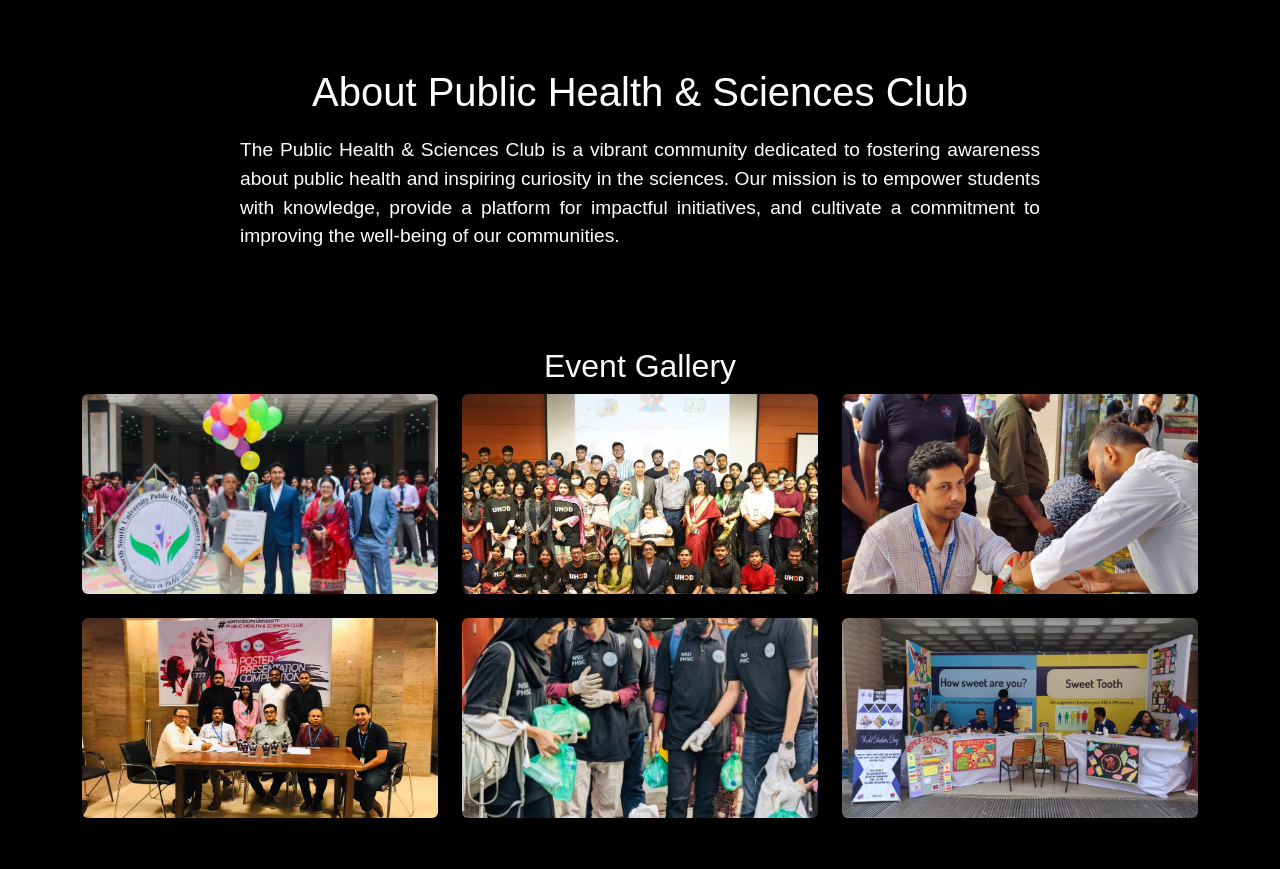
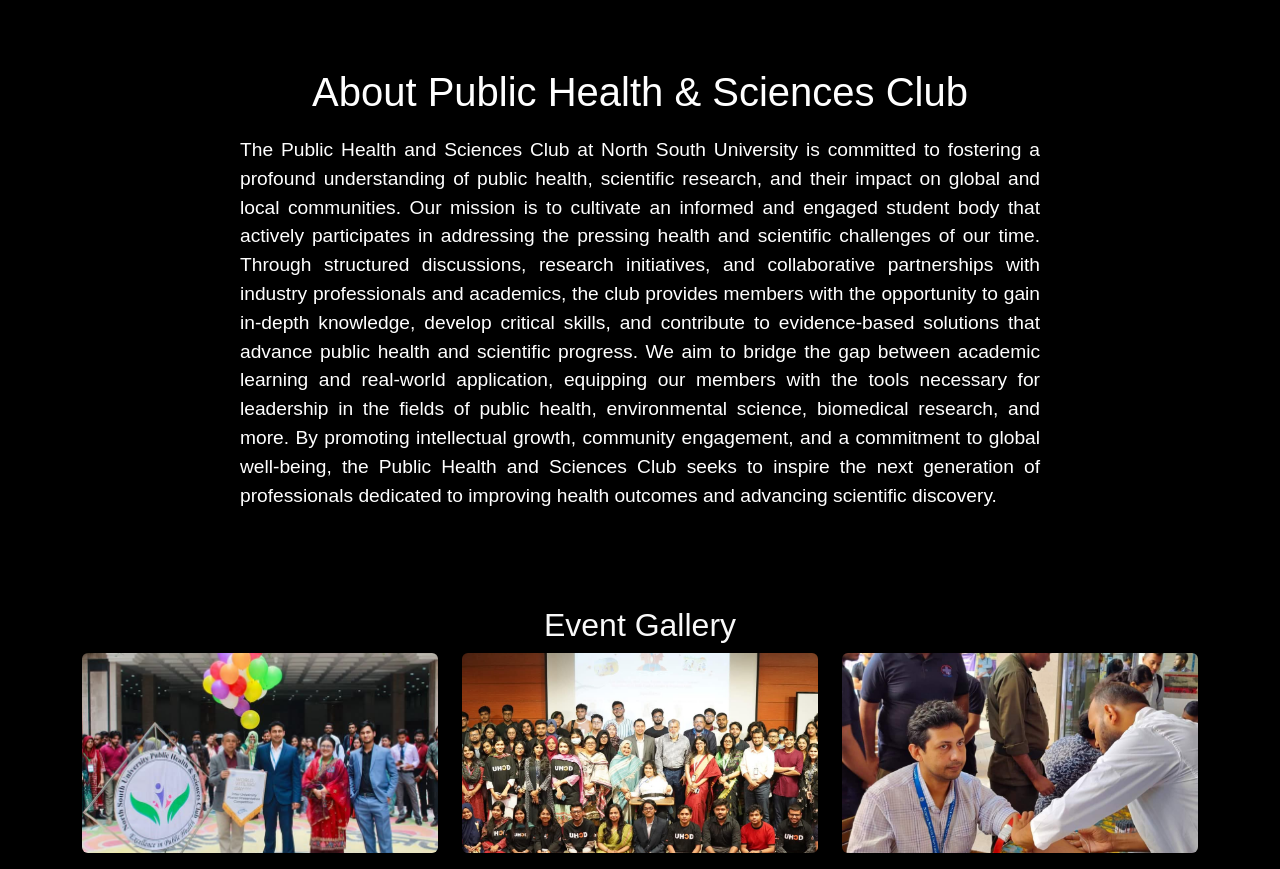
Before and after one commit to Abeed07/PHSC-, a plain HTML site: page index.html in a window 1280 px wide. Shown: the part 780-1649 px from the top of the page. Drawn offline with nearby package versions, Linux system fonts and the light colour scheme; grey boxes are pictures that could not be loaded.

Commit message:
Update index.html

```diff
--- a/index.html
+++ b/index.html
@@ -40,7 +40,11 @@
     <div class="container text-center">
       <h2>About Public Health & Sciences Club</h2>
       <p>
-        The Public Health & Sciences Club is a vibrant community dedicated to fostering awareness about public health and inspiring curiosity in the sciences. Our mission is to empower students with knowledge, provide a platform for impactful initiatives, and cultivate a commitment to improving the well-being of our communities.
+       The Public Health and Sciences Club at North South University is committed to fostering a profound understanding of public health, scientific research, and their impact on global and local communities. Our mission is to cultivate an informed and engaged student body that actively participates in addressing the pressing health and scientific challenges of our time.
+
+Through structured discussions, research initiatives, and collaborative partnerships with industry professionals and academics, the club provides members with the opportunity to gain in-depth knowledge, develop critical skills, and contribute to evidence-based solutions that advance public health and scientific progress. We aim to bridge the gap between academic learning and real-world application, equipping our members with the tools necessary for leadership in the fields of public health, environmental science, biomedical research, and more.
+
+By promoting intellectual growth, community engagement, and a commitment to global well-being, the Public Health and Sciences Club seeks to inspire the next generation of professionals dedicated to improving health outcomes and advancing scientific discovery.
       </p>
     </div>
   </div>
```
